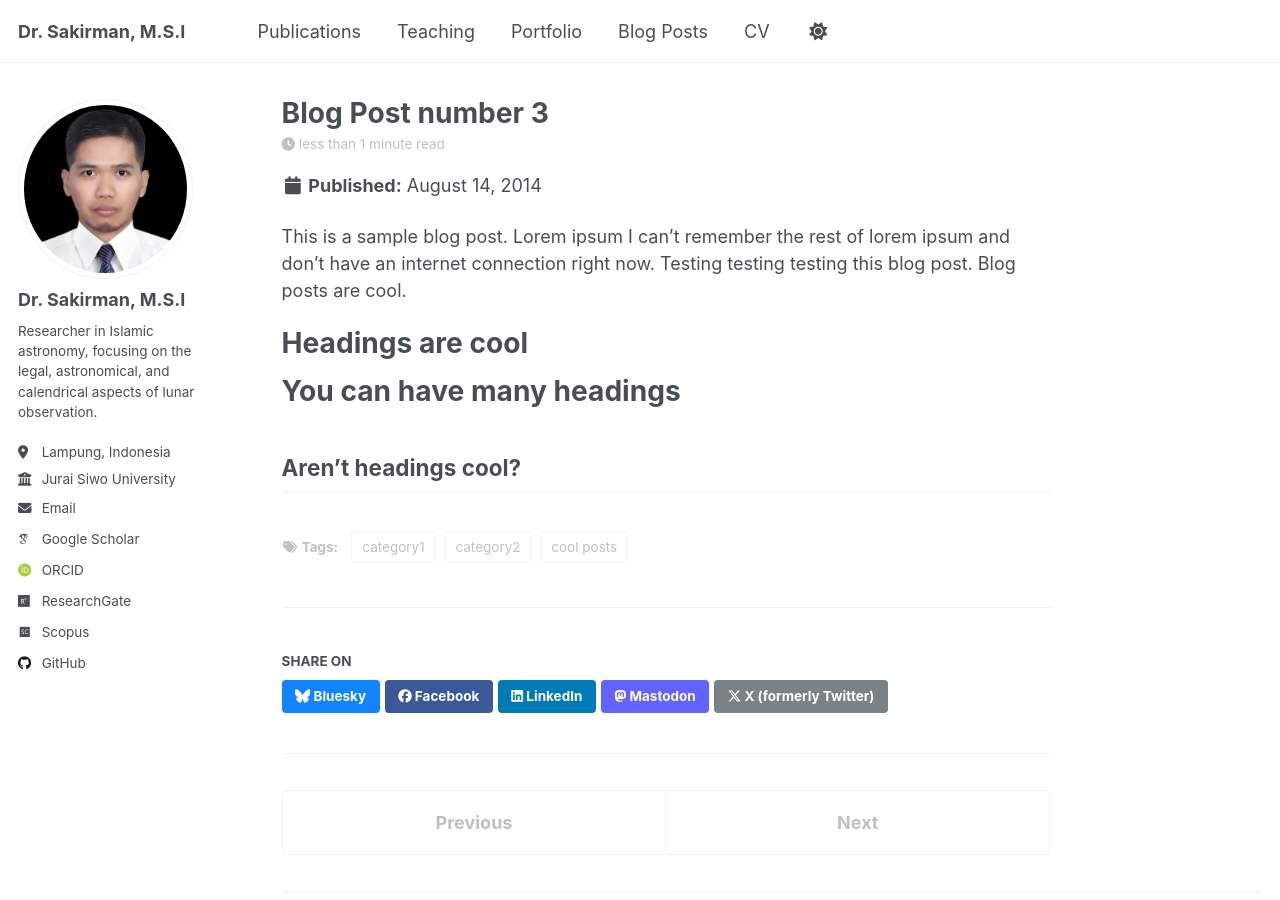
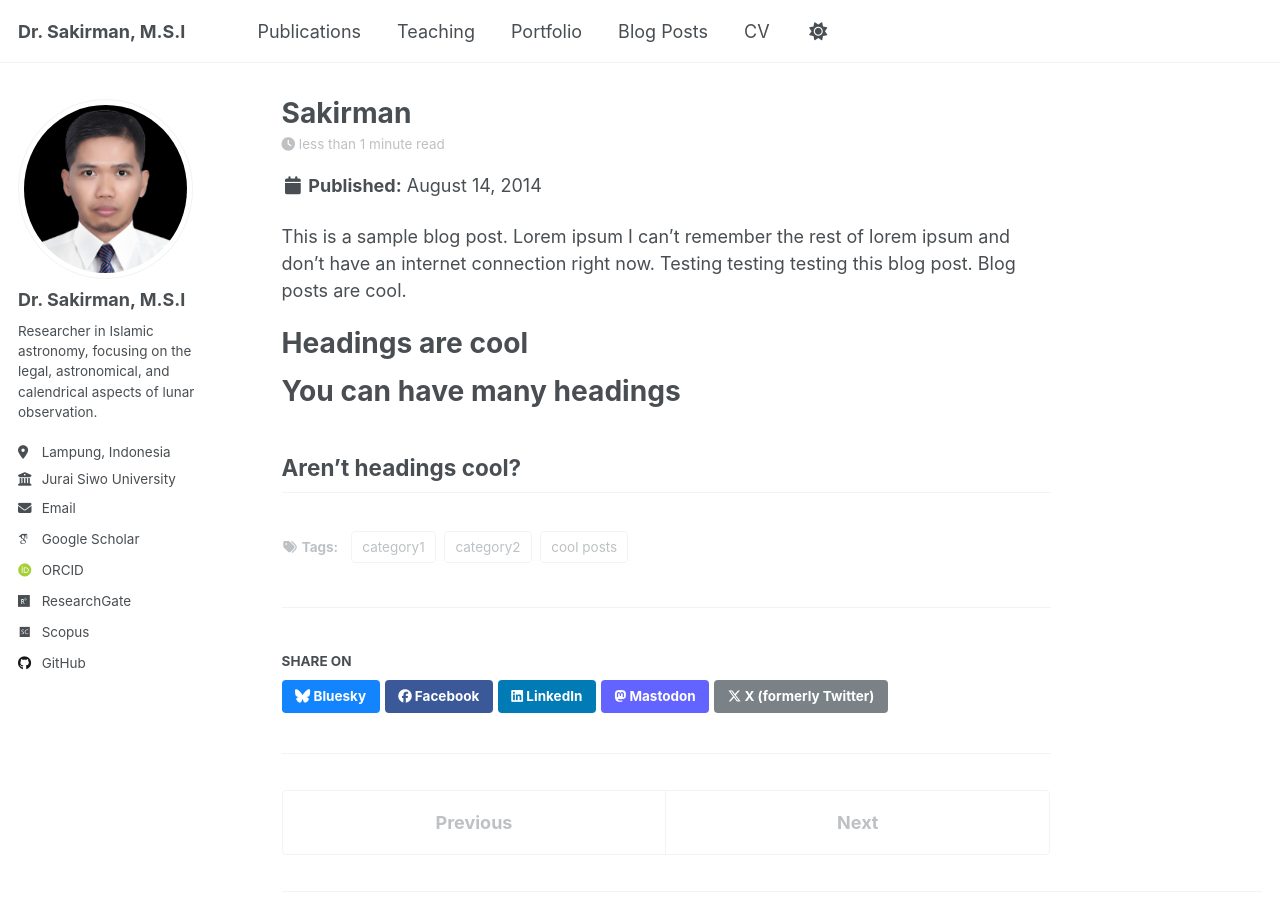
Before and after one commit to sakir-man/sakir-man.github.io, a Jekyll site: the page built from _posts/2014-08-14-blog-post-3.md, in a window 1280 px wide and 900 px high. Built offline with Jekyll 4.4.1, drawn with Linux system fonts in a browser that asks for light colours; some web fonts are replaced; a script that is not in the unit is left out.

Commit message:
Update 2014-08-14-blog-post-3.md

```diff
--- a/_posts/2014-08-14-blog-post-3.md
+++ b/_posts/2014-08-14-blog-post-3.md
@@ -1,5 +1,5 @@
 ---
-title: 'Blog Post number 3'
+title: 'Sakirman'
 date: 2014-08-14
 permalink: /posts/2014/08/blog-post-3/
 tags:
```
